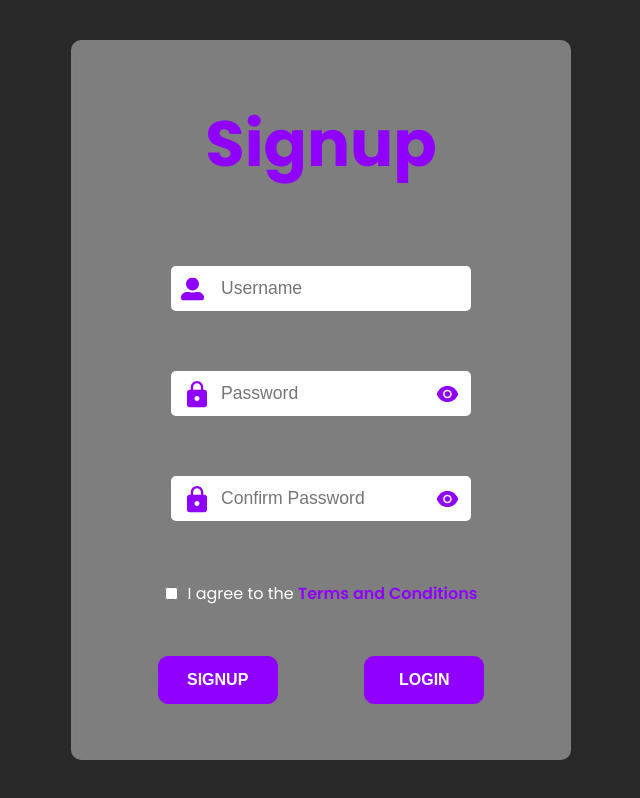
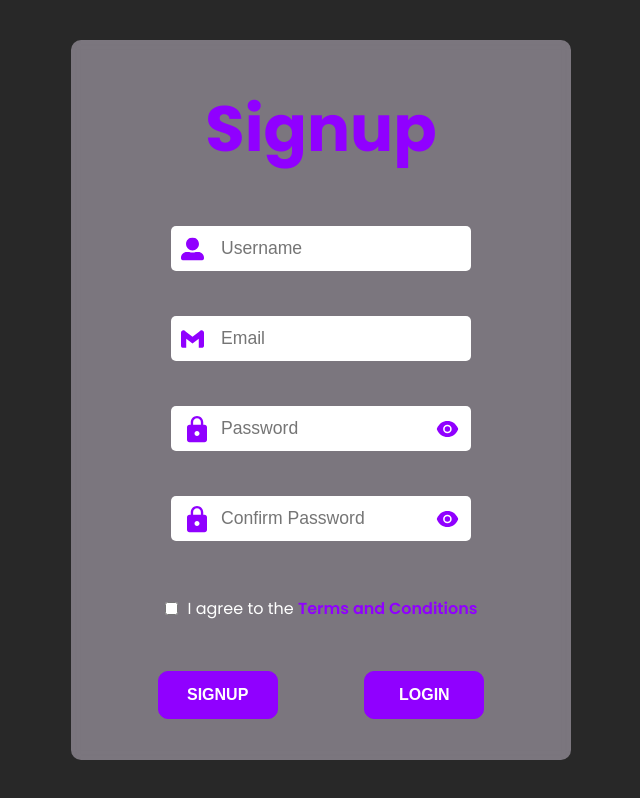
Before and after one commit to 404-Runtime-Terror/Password-Manager-Frontend, a Next.js app: page /components/SignUp in a window 1280 px wide. Shown: the whole page, without its empty margins (319-959 px from the left). Built offline with nearby package versions, Linux system fonts and the light colour scheme.

Commit message:
added email psection in signu

```diff
--- a/pages/components/SignUp/index.jsx
+++ b/pages/components/SignUp/index.jsx
@@ -6,6 +6,7 @@ import style from "./style.module.css";
 import { FaUserAlt } from "react-icons/fa";
 import { IoMdLock } from "react-icons/io";
 import { AiFillEye, AiFillEyeInvisible } from "react-icons/ai";
+import { SiGmail } from "react-icons/si";
 
 const Signup = (props) => {
   const [isPasswordVisible, setIsPasswordVisible] = useState(false);
@@ -28,6 +29,14 @@ const Signup = (props) => {
                 <input
                   type="text"
                   placeholder="username"
+                  className={style.signup_input}
+                />
+              </div>
+              <div className={style.signup_input_box}>
+                <SiGmail className={style.signup_input_icon} size={"23px"} />
+                <input
+                  type="text"
+                  placeholder="email"
                   className={style.signup_input}
                 />
               </div>
--- a/pages/components/SignUp/style.module.css
+++ b/pages/components/SignUp/style.module.css
@@ -33,7 +33,7 @@
   justify-content: space-evenly;
   height: 90vh;
   width: 500px;
-  background-color: rgb(255, 255, 255, 0.4);
+  background-color: rgba(247, 236, 255, 0.4);
   box-shadow: 20px;
   /* created variable for text color in globals.css */
   color: var(--textcolor);
@@ -63,8 +63,8 @@
 }
 .signup_input_box {
   position: relative;
-  margin: 20px;
-  margin-bottom: 40px;
+  margin: 10px;
+  margin-bottom: 35px;
 }
 
 .signup_input {
```
